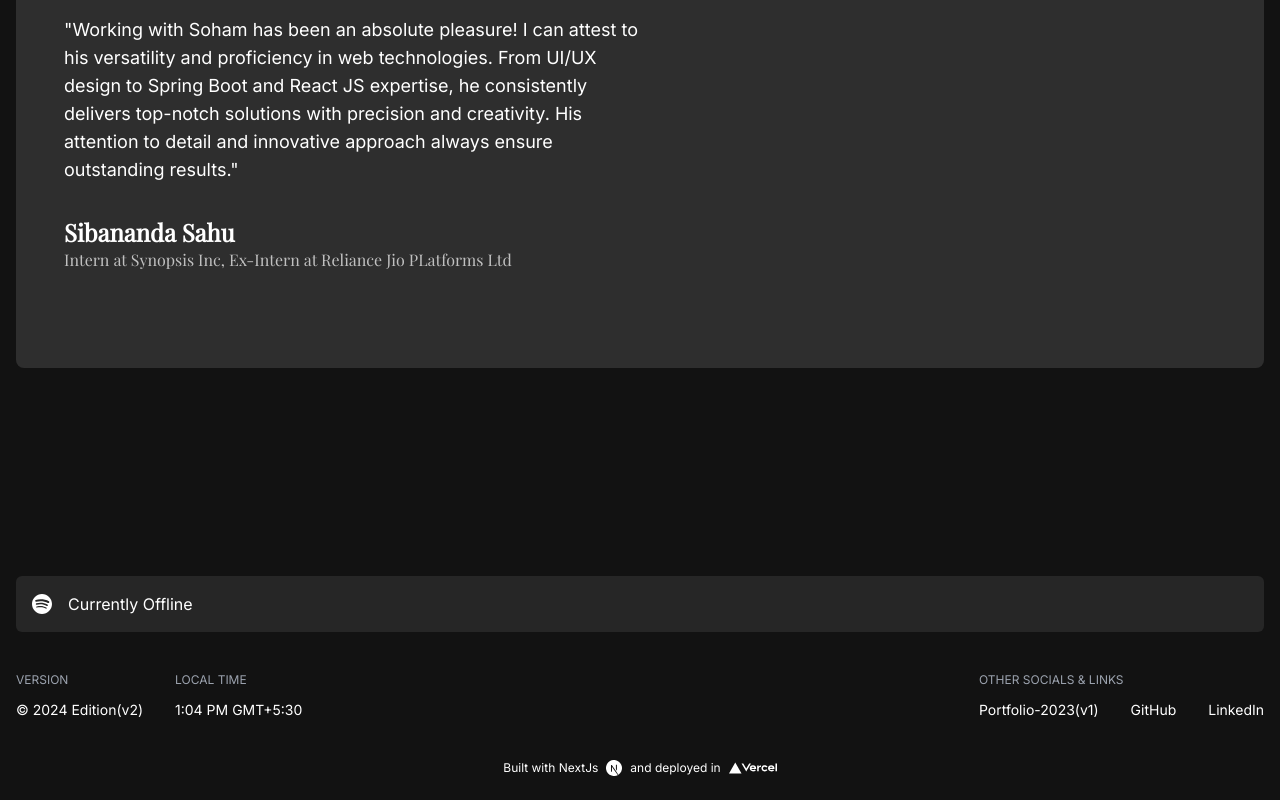
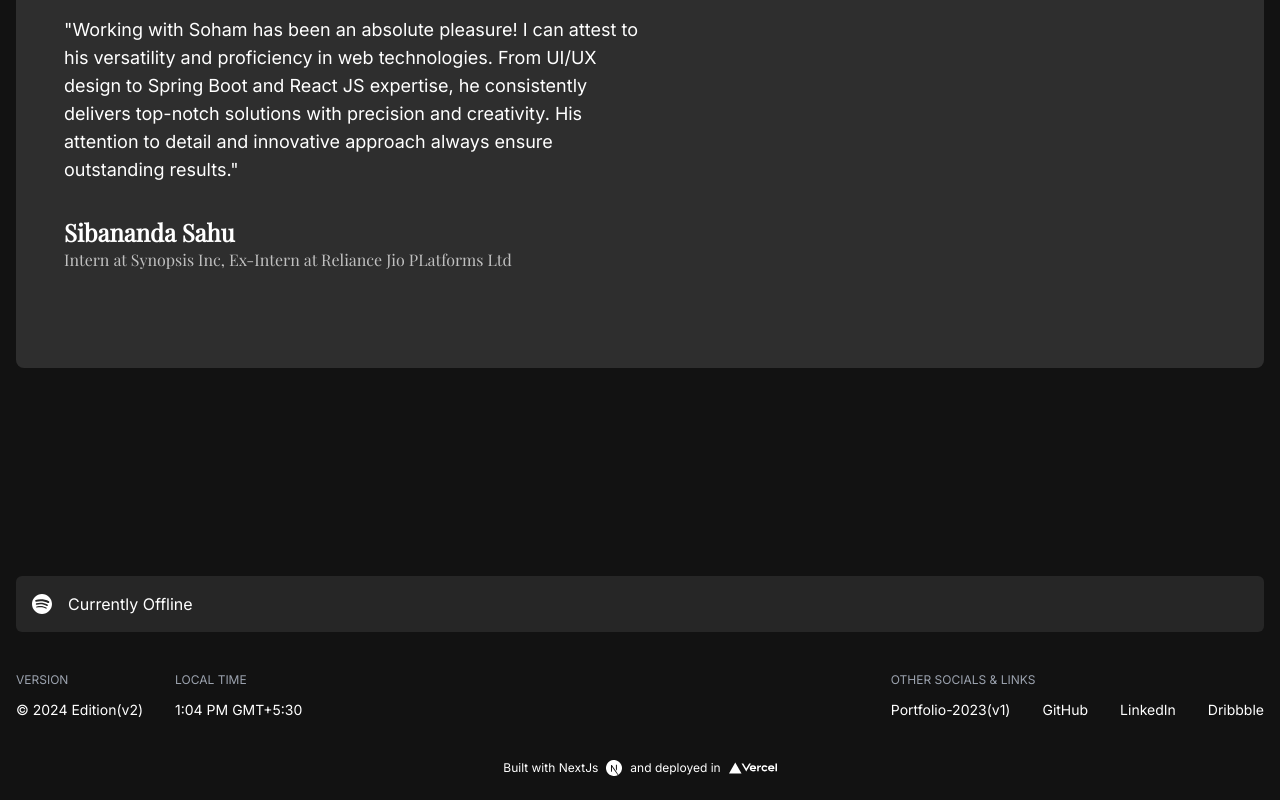
Before and after one commit to shm-dtt/portfolio-v2, a Next.js app: page / in a window 1280 px wide. Shown: the part 5270-6070 px from the top of the page. Built offline with nearby package versions, Linux system fonts and the light colour scheme; no server answers.

Commit message:
Minor txt link changes

```diff
--- a/components/Footer/Footer.tsx
+++ b/components/Footer/Footer.tsx
@@ -54,6 +54,9 @@ const Footer: React.FC = () => {
             <Link href="https://www.linkedin.com/in/shm-dsgn" target="_blank">
               <HoverButton text="LinkedIn" />
             </Link>
+            <Link href="https://dribbble.com/shm-dsgn" target="_blank">
+              <HoverButton text="Dribbble" />
+            </Link>
           </div>
         </div>
       </div>
--- a/components/Projects/Card.tsx
+++ b/components/Projects/Card.tsx
@@ -82,7 +82,7 @@ const Card: React.FC<CardProps> = ({
         <p className="text-white md:text-3xl pt-8 pb-4 md:w-4/5 text-xl">
           {description}
         </p>
-        <Link href={link}>
+        <Link href={link} target="_blank">
           <button className="bg-white text-black text-sm px-4 py-2 my-4 rounded-full">
             <HoverButton text="View Project" />
           </button>
```
